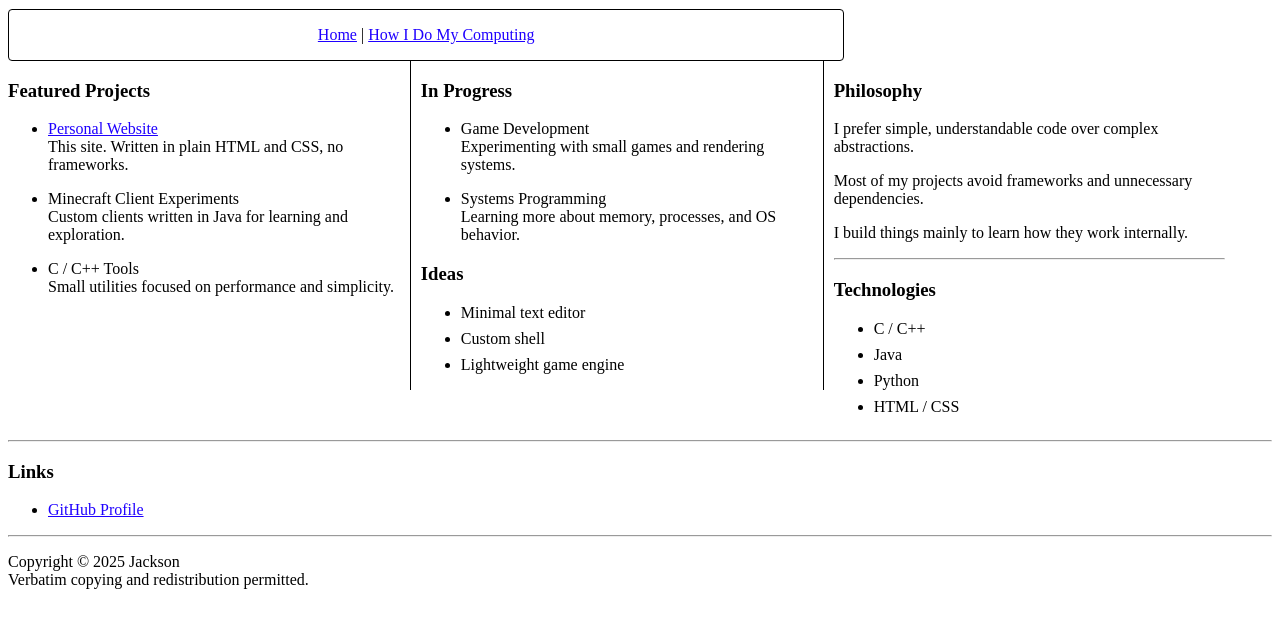
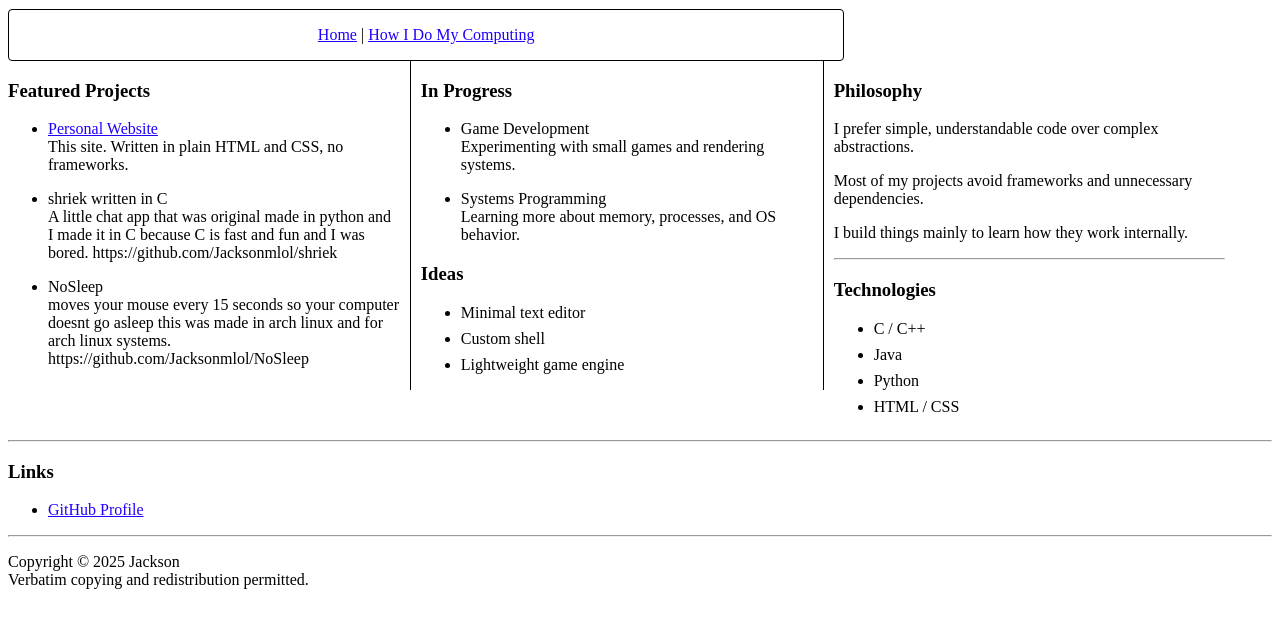
Before and after one commit to Jacksonmlol/PortFolioWebsite, a plain HTML site: page projects.html in a window 1280 px wide. Shown: the part 85-712 px from the top of the page. Drawn offline with Linux system fonts and the light colour scheme.

Commit message:
project changes

```diff
--- a/projects.html
+++ b/projects.html
@@ -32,15 +32,17 @@
 
       <li>
         <p>
-          Minecraft Client Experiments<br>
-          Custom clients written in Java for learning and exploration.
+          shriek written in C<br>
+          A little chat app that was original made in python and I made it in C because C is fast and fun and I was bored.
+	  https://github.com/Jacksonmlol/shriek
         </p>
       </li>
 
       <li>
         <p>
-          C / C++ Tools<br>
-          Small utilities focused on performance and simplicity.
+          NoSleep<br>
+          moves your mouse every 15 seconds so your computer doesnt go asleep this was made in arch linux and for arch linux systems.
+	  https://github.com/Jacksonmlol/NoSleep
         </p>
       </li>
     </ul>
```
